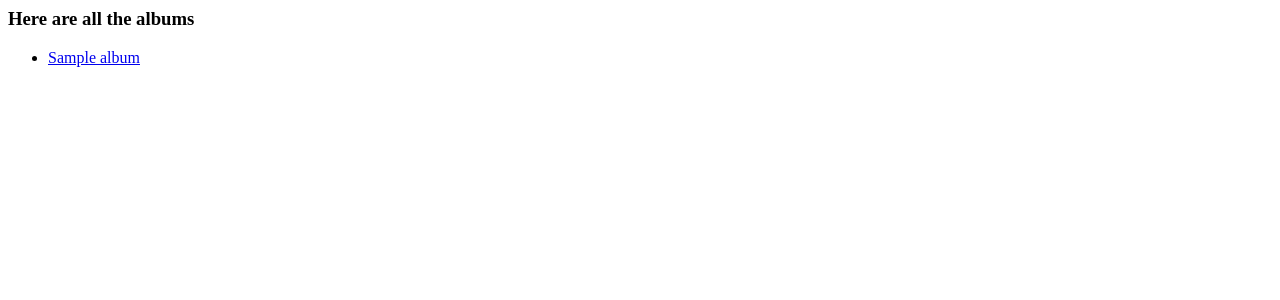
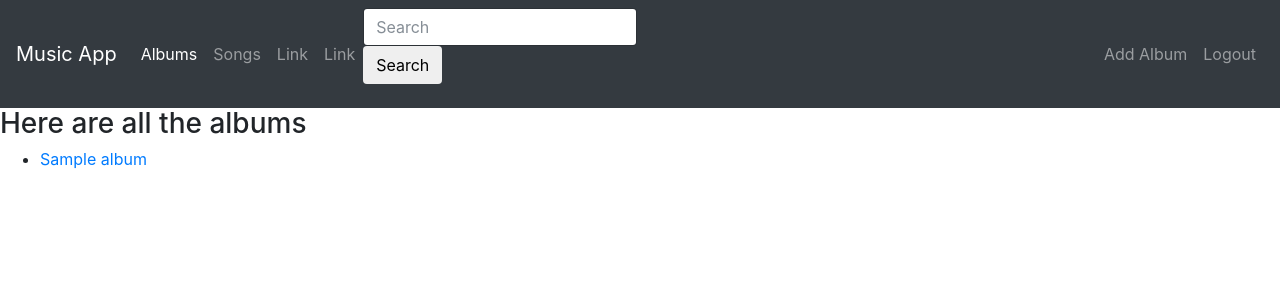
Before and after one commit to m-root/music_toy_proj, a Django app: template music/templates/music/index.html in a window 1280 px wide. Shown: the top 300 px of the page. Run offline with Django 3.2, Linux system fonts and the light colour scheme; the template is opened without the code that fills it: most values are stand-ins (such as "Sample title", 1, 10 or a date in 2020); some libraries are stand-ins or nearby versions.

Commit message:
Added Menu

```diff
--- /dev/null
+++ b/music/static/static.css
@@ -0,0 +1,5 @@
+body{
+
+background: fff;
+
+}
--- a/music/templates/music/index.html
+++ b/music/templates/music/index.html
@@ -1,3 +1,66 @@
+<!-- Loads the path to the static files -->
+{% load staticfiles %}
+
+<link rel="stylesheet" href="https://maxcdn.bootstrapcdn.com/bootstrap/4.0.0-beta/css/bootstrap.min.css" integrity="sha384-/Y6pD6FV/Vv2HJnA6t+vslU6fwYXjCFtcEpHbNJ0lyAFsXTsjBbfaDjzALeQsN6M" crossorigin="anonymous">
+<script src="https://maxcdn.bootstrapcdn.com/bootstrap/4.0.0-beta/js/bootstrap.min.js" integrity="sha384-h0AbiXch4ZDo7tp9hKZ4TsHbi047NrKGLO3SEJAg45jXxnGIfYzk4Si90RDIqNm1" crossorigin="anonymous"></script>
+<link rel="stylesheet" href=" {% static 'music/static.css' %} ">
+
+
+
+
+
+  <!-- example 2 - using auto margins -->
+<nav class="navbar navbar-expand-md navbar-dark bg-dark">
+        <a class="navbar-brand" href="{% url 'music:index' %}">Music App</a>
+    <button class="navbar-toggler" type="button" data-toggle="collapse" data-target=".dual-collapse">
+        <span class="navbar-toggler-icon"></span>
+    </button>
+    <div class="navbar-collapse collapse dual-collapse">
+        <ul class="navbar-nav mr-auto">
+            <li class="nav-item active">
+                <a class="nav-link" href="#">Albums</a>
+            </li>
+
+            <li class="nav-item">
+                <a class="nav-link" href="#">Songs</a>
+            </li>
+            <li class="nav-item">
+                <a class="nav-link" href="#">Link</a>
+            </li>
+            <li class="nav-item">
+                <a class="nav-link" href="#">Link</a>
+            </li>
+            <li>
+
+            </li>
+
+        </ul>
+
+        <form class=" form-inline" role="search" method="get" action="">
+                <input class="form-control mr-sm-2" type="text" placeholder="Search" name="q" aria-label="Search">
+                <button class="btn btn-default my-2 my-sm-0" type="submit">Search</button>
+            </form>
+
+    </div>
+
+    <!-- <a class="navbar-brand d-flex mx-auto" href="#">Navbar 2</a> -->
+
+
+
+    <div class="navbar-collapse collapse dual-collapse">
+        <ul class="navbar-nav ml-auto">
+            <li class="nav-item">
+                <a class="nav-link" href="#">Add Album</a>
+            </li>
+            <li class="nav-item">
+                <a class="nav-link" href="#">Logout</a>
+            </li>
+        </ul>
+    </div>
+</nav>
+
+
+
 {% if all_albums %}
     <h3>Here are all the albums</h3>
     <ul>
```
